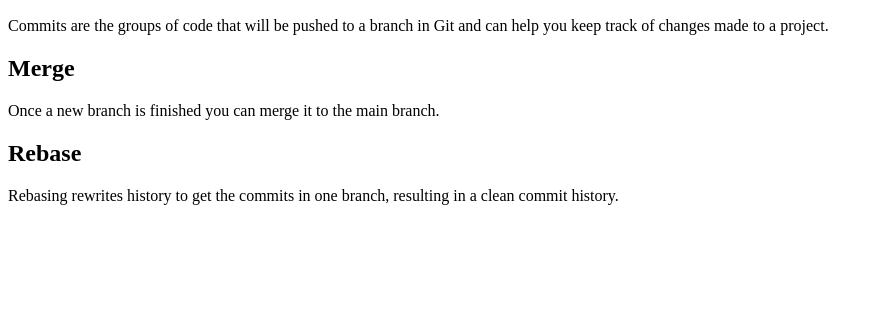
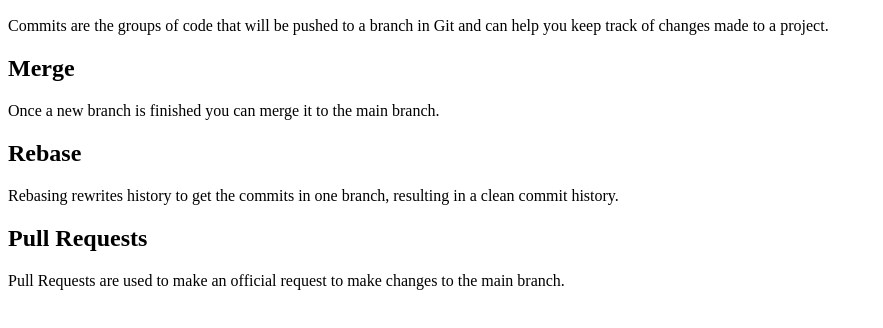
Before and after one commit to abeTroop/Git-Skill-Demonstration, a plain HTML site: page index.html in a window 1280 px wide. Shown: the part 120-448 px from the top of the page, without its empty margins (0-883 px from the left). Drawn offline with Linux system fonts and the light colour scheme.

Commit message:
Added Pull Request section
Created a section to discuss what pull requests are in Git.

```diff
--- a/index.html
+++ b/index.html
@@ -34,5 +34,13 @@
                 in a clean commit history.
             </p>
         </section>
+
+        <section id="pull-requests">
+            <h2>Pull Requests</h2>
+            <p>
+                Pull Requests are used to make an official request to make changes to
+                the main branch.
+            </p>
+        </section>
     </body>
 </html>
```
